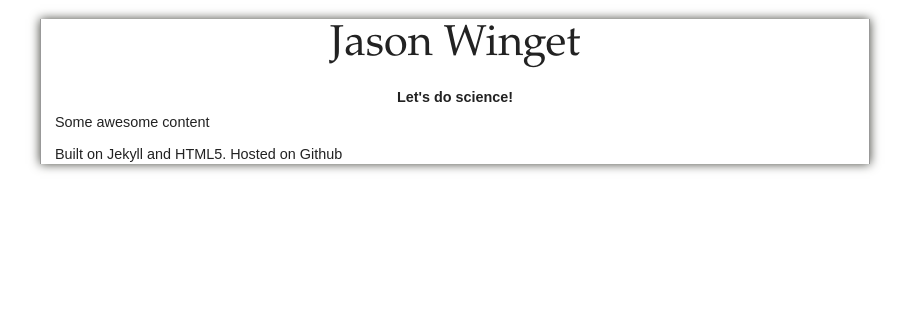
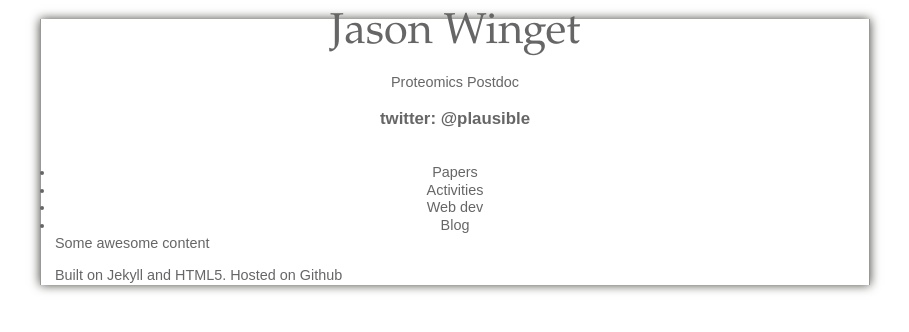
Before and after one commit to jwinget/jwinget.github.com, a Jekyll site: the page built from index.html, in a window 1280 px wide. Shown: the top 332 px of the page, without its empty margins (185-1094 px from the left). Built offline with Jekyll 4.4.1, drawn with Linux system fonts in a browser that asks for light colours; nearby versions of some CDN libraries; some web fonts are replaced.

Commit message:
Changing colors and adding content to default header

```diff
--- a/_layouts/default.html
+++ b/_layouts/default.html
@@ -37,11 +37,17 @@
 </head>
 
 <body>
-
   <div id="container">
     <header>
 	<h1><a href='/'>Jason Winget</a></h1>
-	<h2>Let's do science!</h2>
+	<h2>Proteomics Postdoc</h2>
+	<h3>twitter: @plausible</h3>
+	<ul class=nav>
+		<li>Papers</li>
+		<li>Activities</li>
+		<li>Web dev</li>
+		<li>Blog</li>
+	</ul>
     </header>
     <div id="main" role="main">
 		{{ content }}
--- a/css/style.css
+++ b/css/style.css
@@ -208,41 +208,31 @@ td { vertical-align: top; }
 
 
 /* ==|== primary styles =====================================================
-   Author:
+   Author: Jason Winget
    ========================================================================== */
 
-/*========== My Style ==========*/
-body { background: white; color: #222; }
+body { background: white; color: #666; }
 #container {
 	width: 800px;
 	margin: auto;
 	margin-top: 0;
+	padding: 0 1em;
+	padding-top: 0;
 	background: white;
 	border-right: 1px solid #999;
 	border-left: 1px solid #999;
 	-moz-box-shadow: 0 0 10px #42433C;
 	-webkit-box-shadow: 0 0 10px #42433C;
 	box-shadow: 0 0 10px #42433c;
-	padding: 0 1em;
 	}
 body { font-family: 'Georgia' serif; font-size: 0.9em; }
 h1 { font-family: 'Garamond', 'Georgia', serif; font-weight: normal; }
 header { text-align: center; }
-header h1 a { text-decoration: none; color: #222; font-size: 1.5em;}
-header h1 a:visited { color: #222; }
-header h2 { font-size: 1em; line-height: 10px; }
-
-
-
-
-
-
-
-
-
-
-
-
+header h1 a { text-decoration: none; color: #666; font-size: 1.5em; line-height: 10px;}
+header h1 a:visited { color: #666; }
+header h2 { font-size: 1em; font-weight: normal; }
+ul.nav { display: inline }
+ul.nav li { padding: 0 0.5em; }
 
 /* ==|== non-semantic helper classes ========================================
    Please define your styles before this section.
```
